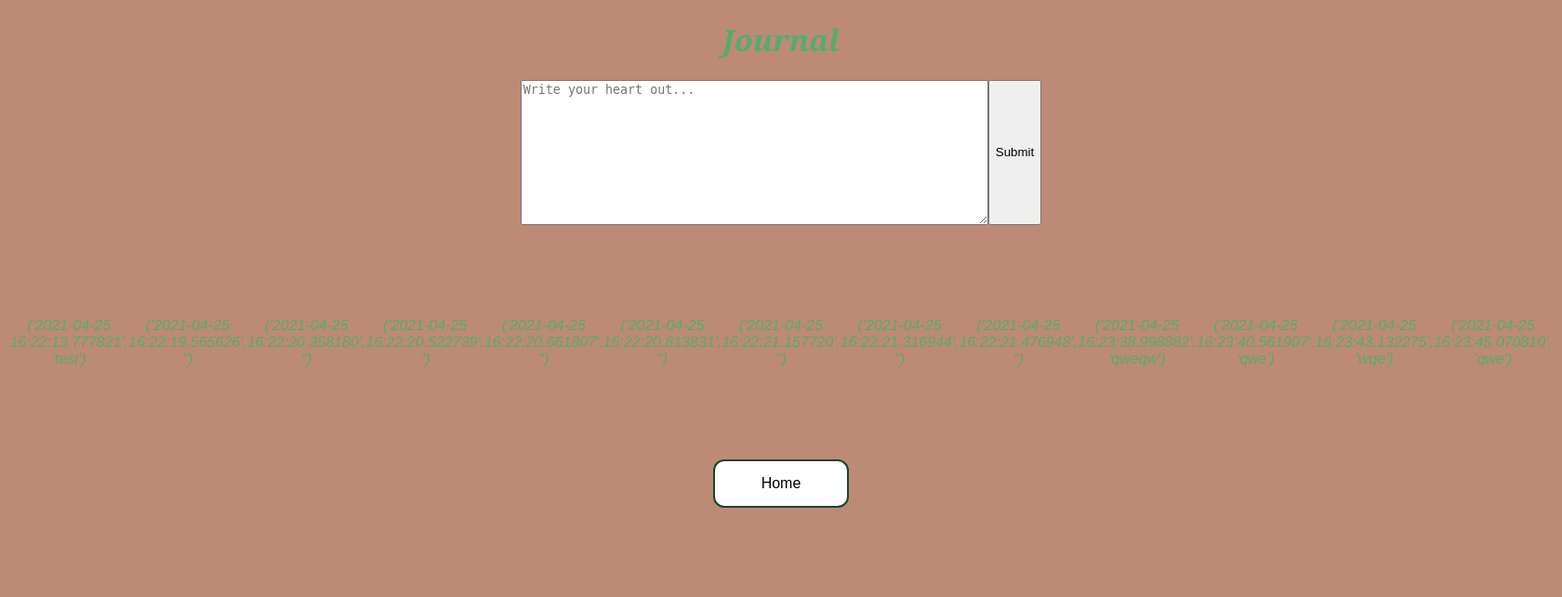
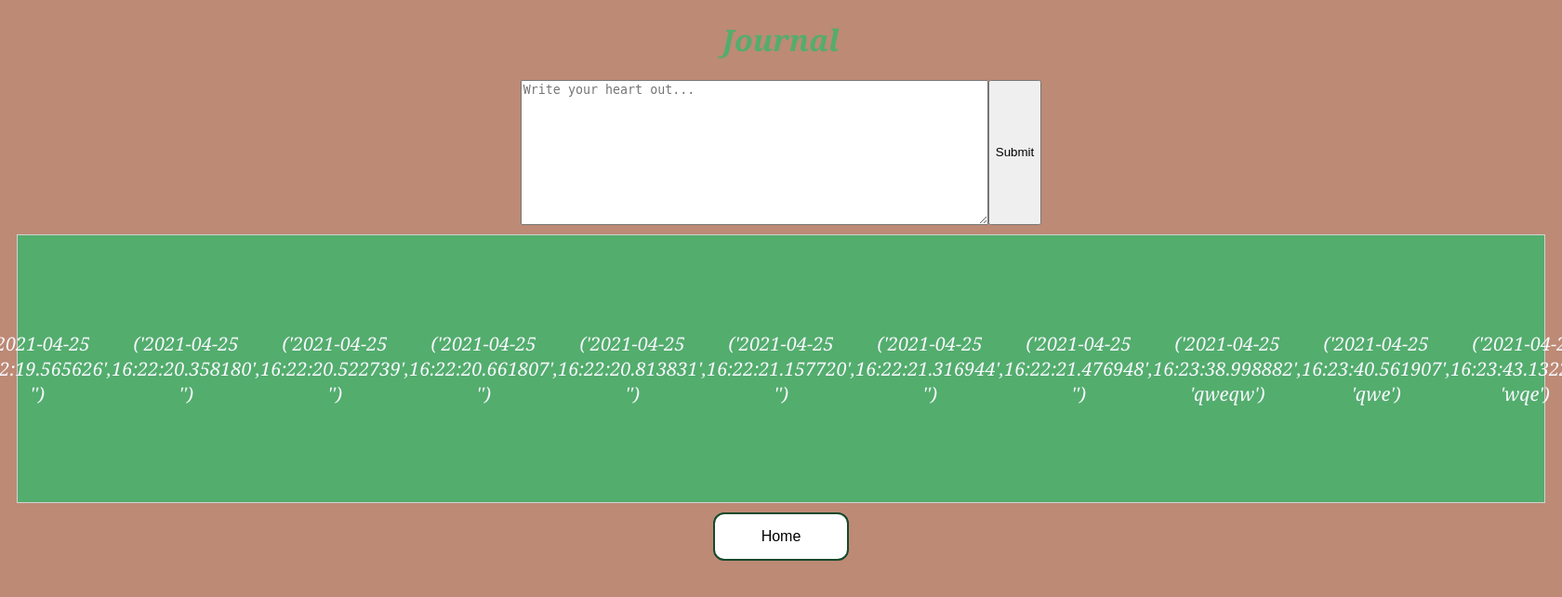
Before and after one commit to sothaker/160_project, a Flask app: page /journal in a window 1680 px wide; the page is wider, and only the part inside the window is pictured. Shown: the top 642 px of that part at 93% size. Run offline with Flask 2, Linux system fonts and the light colour scheme; data comes from the database, SQL or seed files in the repository.

Commit message:
Update .Entries
Added separation boxes for entries

```diff
--- a/app/static/css/style.css
+++ b/app/static/css/style.css
@@ -467,9 +467,16 @@ transition: 0.1s ease;
 }
 
 .Entries{
+  color: ghostwhite;
+  background: #53ad6d;
+  font-size: 20px;
+  padding: 10px;
+  border: 1px solid lightgray;
+  margin: 10px;
+  font-family: Georgia;
+  font-style: italic;
   display: flex;
   justify-content: center;
-  font-family: 'Franklin Gothic Medium', 'Arial Narrow', Arial, sans-serif;
   padding: 5%;
 }
 
```
